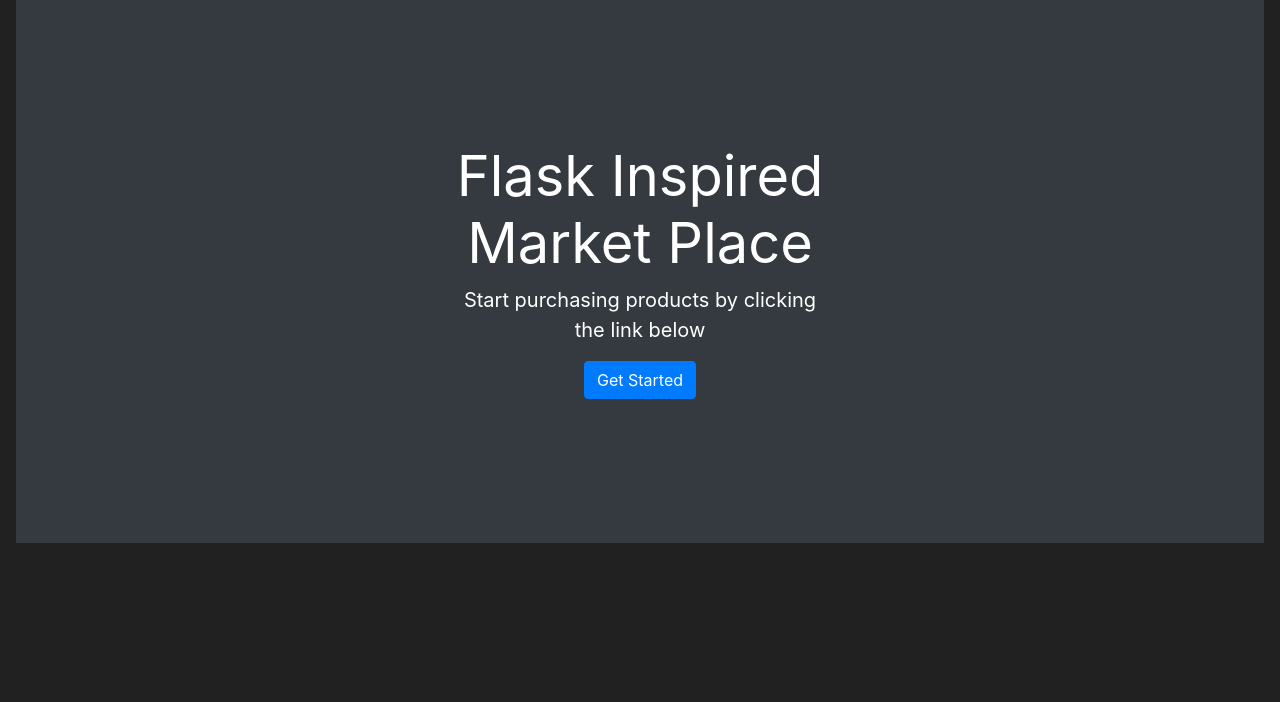
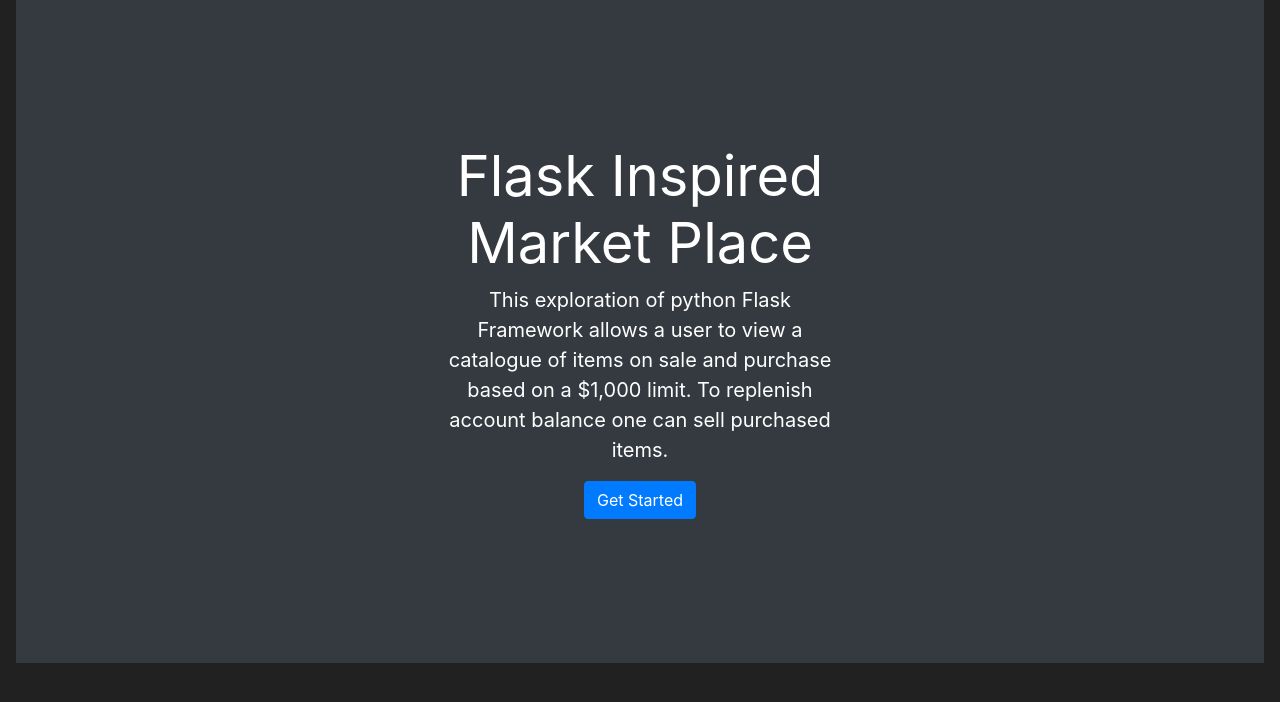
Before and after one commit to Mr-Hera/flask-ecommerce, a Flask app: page / in a window 1280 px wide. Shown: the part 73-775 px from the top of the page. Run offline with Flask 3, Linux system fonts and the light colour scheme; some libraries are stand-ins or nearby versions.

Commit message:
Feat: updated home page & updated user account limit

```diff
--- a/market/models.py
+++ b/market/models.py
@@ -13,7 +13,7 @@ class User(db.Model, UserMixin):
     username = db.Column(db.String(length=30), nullable=False, unique=True)
     email_address = db.Column(db.String(length=50), nullable=False, unique=True)
     password_hash = db.Column(db.String(length=60), nullable=False)
-    budget = db.Column(db.Integer(), nullable=False, default=1000)
+    budget = db.Column(db.Integer(), nullable=False, default=5000)
     items = db.relationship('Item', backref='owned_user', lazy=True)
 
     @property
--- a/market/templates/home.html
+++ b/market/templates/home.html
@@ -8,7 +8,12 @@
     <div class="position-relative overflow-hidden p-3 p-md-5 m-md-3 text-center bg-dark" style="color:white">
         <div class="col-md-5 p-lg-5 mx-auto my-5">
             <h1 class="display-4 font-weight-normal">Flask Inspired Market Place</h1>
-            <p class="lead font-weight-normal">Start purchasing products by clicking the link below</p>
+            <p class="lead font-weight-normal">
+                This exploration of python Flask Framework allows a user to view a catalogue of items on sale and
+                purchase based on a $1,000 limit. To replenish account balance one can sell purchased items.
+            </p>
+
+<!--            <p class="lead font-weight-normal">Start purchasing products by clicking the link below</p>-->
             <a class="btn btn-primary" href="{{ url_for('market_page') }}">Get Started</a>
         </div>
         <div class="product-device box-shadow d-none d-md-block"></div>
```
Also changed, not shown: instance/market.db.
